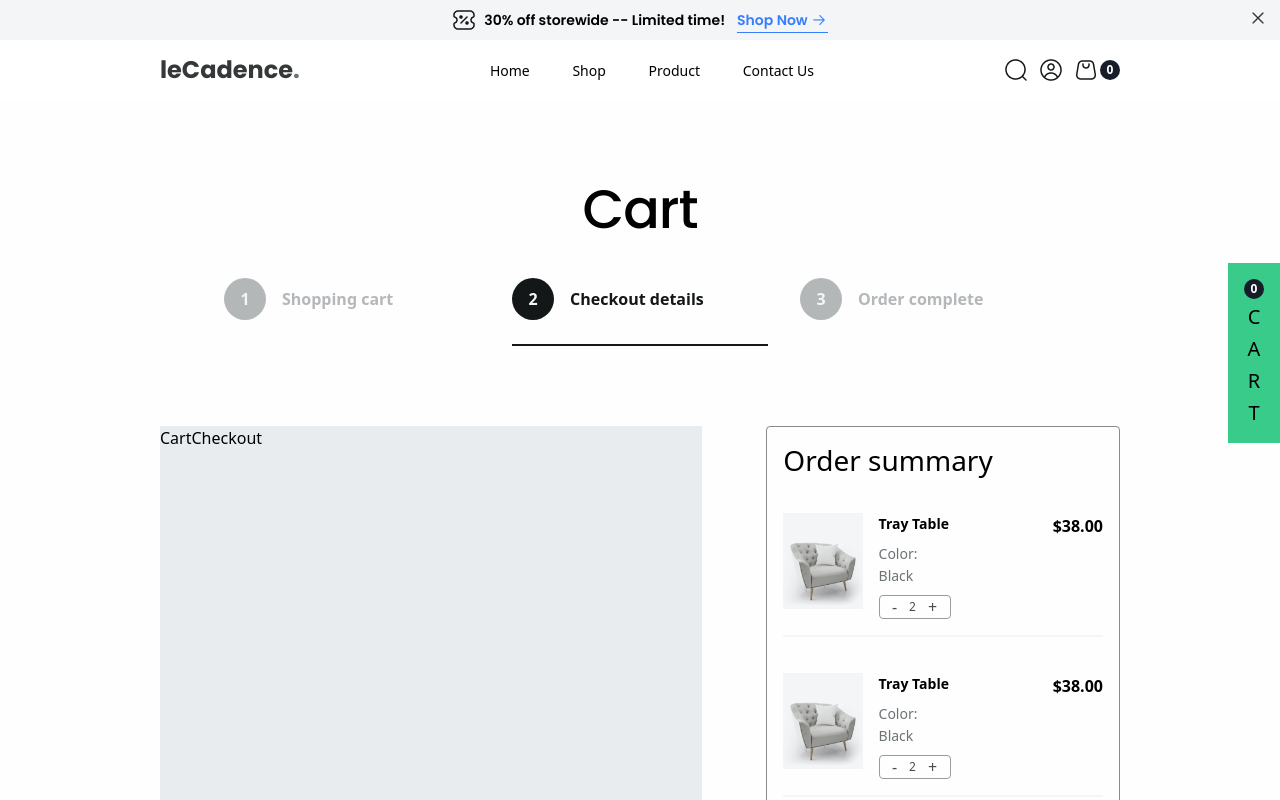
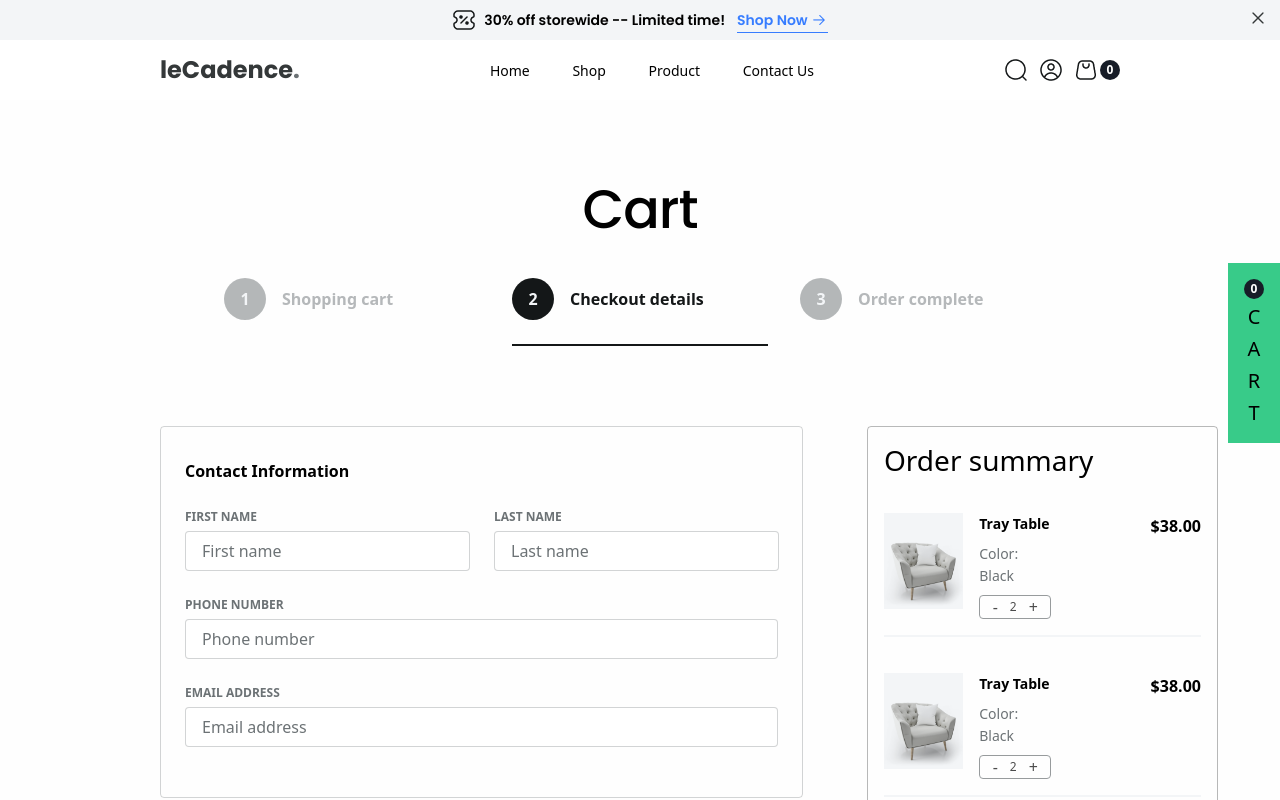
Before and after one commit to Hestia-Arc/cadence-store, a React (Vite) app: page /cart in a window 1280 px wide. Both pictures are taken after a click on the button "2 Checkout details". Shown: the top 800 px of the page. Built offline with nearby package versions, Linux system fonts and the light colour scheme.

Commit message:
checkout ui #3

```diff
--- a/src/pages/cart/CartCheckout.tsx
+++ b/src/pages/cart/CartCheckout.tsx
@@ -1,10 +1,173 @@
 // import { useState } from "react";
 import Pdt1 from "../../assets/products/product-1.png";
-import removeIcon from "../../assets/Icons/close.png";
-import { ButtonDark, ButtonPrimary } from "../../components/Elements";
+// import removeIcon from "../../assets/Icons/close.png";
+import { ButtonPrimary } from "../../components/Elements";
+
+const inputStyle =
+  "  h-[40px] w-[285px] px-4 py-2 rounded border-solid border-[1px] border-[#6C7275] border-opacity-30 mt-2";
+const labelStyle = " uppercase text-hairline2 font-bold text-gray-400";
+const sectionStyle =
+  "min-h-[372px] w-full flex flex-col gap-6 py-8 px-6 border-solid border-[1.8px] border-[#6C7275] border-opacity-30  rounded";
+const titleStyle = " h-7 font-bold";
 
 export const CheckoutInfo = () => {
-  return <div className=" h-[1474px] w-[643px] bg-gray-300 ">CartCheckout</div>;
+  return (
+    <div className=" h-[1474px] w-[643px] flex flex-col gap-6 ">
+
+      {/* ========== contact section */}
+      <div className={sectionStyle}>
+        <div className={titleStyle}>Contact Information</div>
+
+        {/* 1 */}
+        <div className="flex gap-6">
+          <div className="h-[64px] flex flex-col">
+            <label className={labelStyle} htmlFor="">
+              first name
+            </label>
+            <input
+              type="text"
+              placeholder="First name"
+              className={inputStyle}
+            />
+          </div>
+
+          <div className="h-[64px] flex flex-col">
+            <label className={labelStyle} htmlFor="">
+              last name
+            </label>
+            <input type="text" placeholder="Last name" className={inputStyle} />
+          </div>
+        </div>
+
+        {/* 2 */}
+        <div className="h-[64px] flex flex-col">
+          <label className={labelStyle} htmlFor="">
+            phone number
+          </label>
+          <input
+            type="text"
+            placeholder="Phone number"
+            className={`${inputStyle} w-full`}
+          />
+        </div>
+
+        {/* 3 */}
+        <div className="h-[64px] flex flex-col">
+          <label className={labelStyle} htmlFor="">
+            email address
+          </label>
+          <input
+            type="text"
+            placeholder="Email address"
+            className={`${inputStyle} w-full`}
+          />
+        </div>
+      </div>
+
+      {/* ============ shipping section */}
+       <div className={sectionStyle}>
+        <div className={titleStyle}>Shipping Address</div>
+
+        {/* 1 */}
+        <div className="flex gap-6">
+          <div className="h-[64px] flex flex-col">
+            <label className={labelStyle} htmlFor="">
+              first name
+            </label>
+            <input
+              type="text"
+              placeholder="First name"
+              className={inputStyle}
+            />
+          </div>
+
+          <div className="h-[64px] flex flex-col">
+            <label className={labelStyle} htmlFor="">
+              last name
+            </label>
+            <input type="text" placeholder="Last name" className={inputStyle} />
+          </div>
+        </div>
+
+        {/* 2 */}
+        <div className="h-[64px] flex flex-col">
+          <label className={labelStyle} htmlFor="">
+            phone number
+          </label>
+          <input
+            type="text"
+            placeholder="Phone number"
+            className={`${inputStyle} w-full`}
+          />
+        </div>
+
+        {/* 3 */}
+        <div className="h-[64px] flex flex-col">
+          <label className={labelStyle} htmlFor="">
+            email address
+          </label>
+          <input
+            type="text"
+            placeholder="Email address"
+            className={`${inputStyle} w-full`}
+          />
+        </div>
+      </div>
+
+      {/* =================== payment section */}
+       <div className={sectionStyle}>
+        <div className={titleStyle}>Payment Method</div>
+
+        {/* 1 */}
+        <div className="flex gap-6">
+          <div className="h-[64px] flex flex-col">
+            <label className={labelStyle} htmlFor="">
+              first name
+            </label>
+            <input
+              type="text"
+              placeholder="First name"
+              className={inputStyle}
+            />
+          </div>
+
+          <div className="h-[64px] flex flex-col">
+            <label className={labelStyle} htmlFor="">
+              last name
+            </label>
+            <input type="text" placeholder="Last name" className={inputStyle} />
+          </div>
+        </div>
+
+        {/* 2 */}
+        <div className="h-[64px] flex flex-col">
+          <label className={labelStyle} htmlFor="">
+            phone number
+          </label>
+          <input
+            type="text"
+            placeholder="Phone number"
+            className={`${inputStyle} w-full`}
+          />
+        </div>
+
+        {/* 3 */}
+        <div className="h-[64px] flex flex-col">
+          <label className={labelStyle} htmlFor="">
+            email address
+          </label>
+          <input
+            type="text"
+            placeholder="Email address"
+            className={`${inputStyle} w-full`}
+          />
+        </div>
+      </div>
+
+      <ButtonPrimary text="Place Order" />
+
+    </div>
+  );
 };
 
 // order summary
@@ -22,7 +185,7 @@ export const OrderSummary = () => {
   // };
 
   return (
-    <div className=" h-[862px] w-[413px] border-solid border-[1px] border-gray-700 border-opacity-50 rounded p-4">
+    <div className=" h-[862px] w-[413px] border-solid border-[1px] border-gray-700 border-opacity-30 rounded p-4">
       <div className=" text-h6 mb-4">Order summary</div>
       {/* ---------- */}
       <div className="h-[556px] mb-4 relative flex flex-col gap-4 overflow-y-auto">
@@ -32,7 +195,11 @@ export const OrderSummary = () => {
         {/* <CartListItem /> */}
 
         <div className="h-[52px] bg-[#fff] sticky bottom-0 flex gap-2">
-          <input type="text" placeholder="Input" className="h-[52px] w-[258px] p-2 border-solid border border-[#e7e7e7]" />
+          <input
+            type="text"
+            placeholder="Input"
+            className="h-[52px] w-[258px] p-2 border-solid border border-[#e7e7e7]"
+          />
           <ButtonPrimary text="Apply" />
         </div>
       </div>
```
